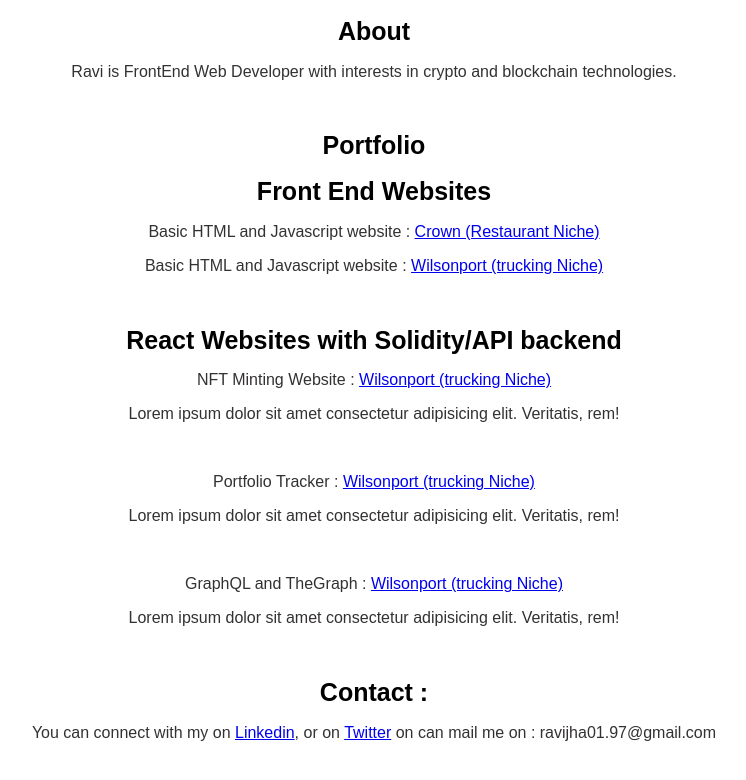
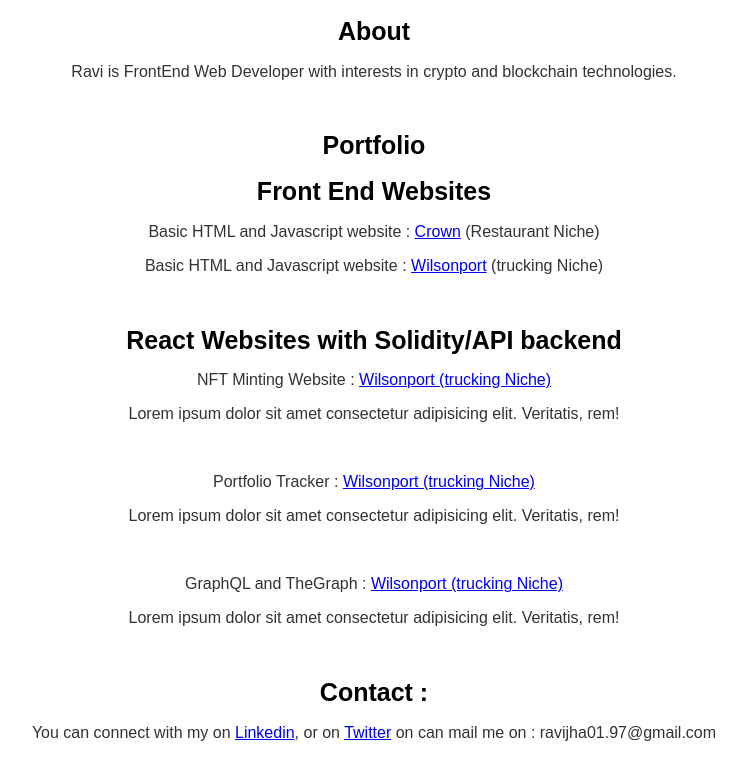
Before and after one commit to m0rty01/portfolioWebsitenew, a plain HTML site: page index.html in a window 1280 px wide. Shown: the whole page, without its empty margins (266-1012 px from the left). Drawn offline with Linux system fonts and the light colour scheme.

Commit message:
Update index.html

```diff
--- a/index.html
+++ b/index.html
@@ -12,8 +12,8 @@
     <h1>Portfolio</h1>
 
     <h1>Front End Websites</h1>
-    <p>Basic HTML and Javascript website : <a href="https://restaurant.ravijha.co/">Crown (Restaurant Niche)</a></p>
-    <p>Basic HTML and Javascript website : <a href="https://restaurant.ravijha.co/">Wilsonport (trucking Niche)</a></p>
+    <p>Basic HTML and Javascript website : <a href="https://restaurant.ravijha.co/">Crown</a> (Restaurant Niche)</p>
+    <p>Basic HTML and Javascript website : <a href="https://trucking.ravijha.co/">Wilsonport</a> (trucking Niche)</p>
     <br>
     <h1>React Websites with Solidity/API backend</h1>
     <p>NFT Minting Website : <a href="https://restaurant.ravijha.co/">Wilsonport (trucking Niche)</a></p>
```
